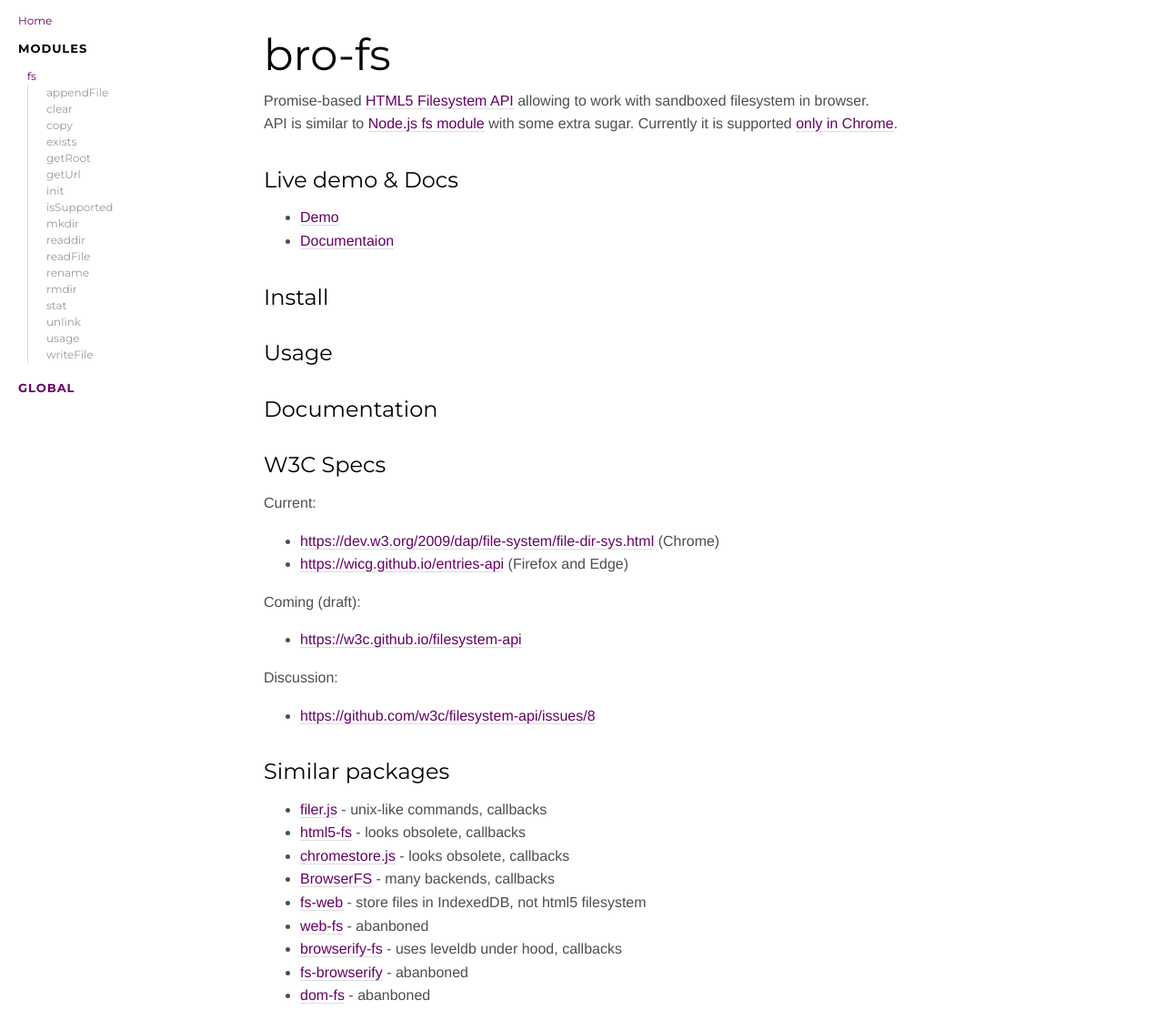
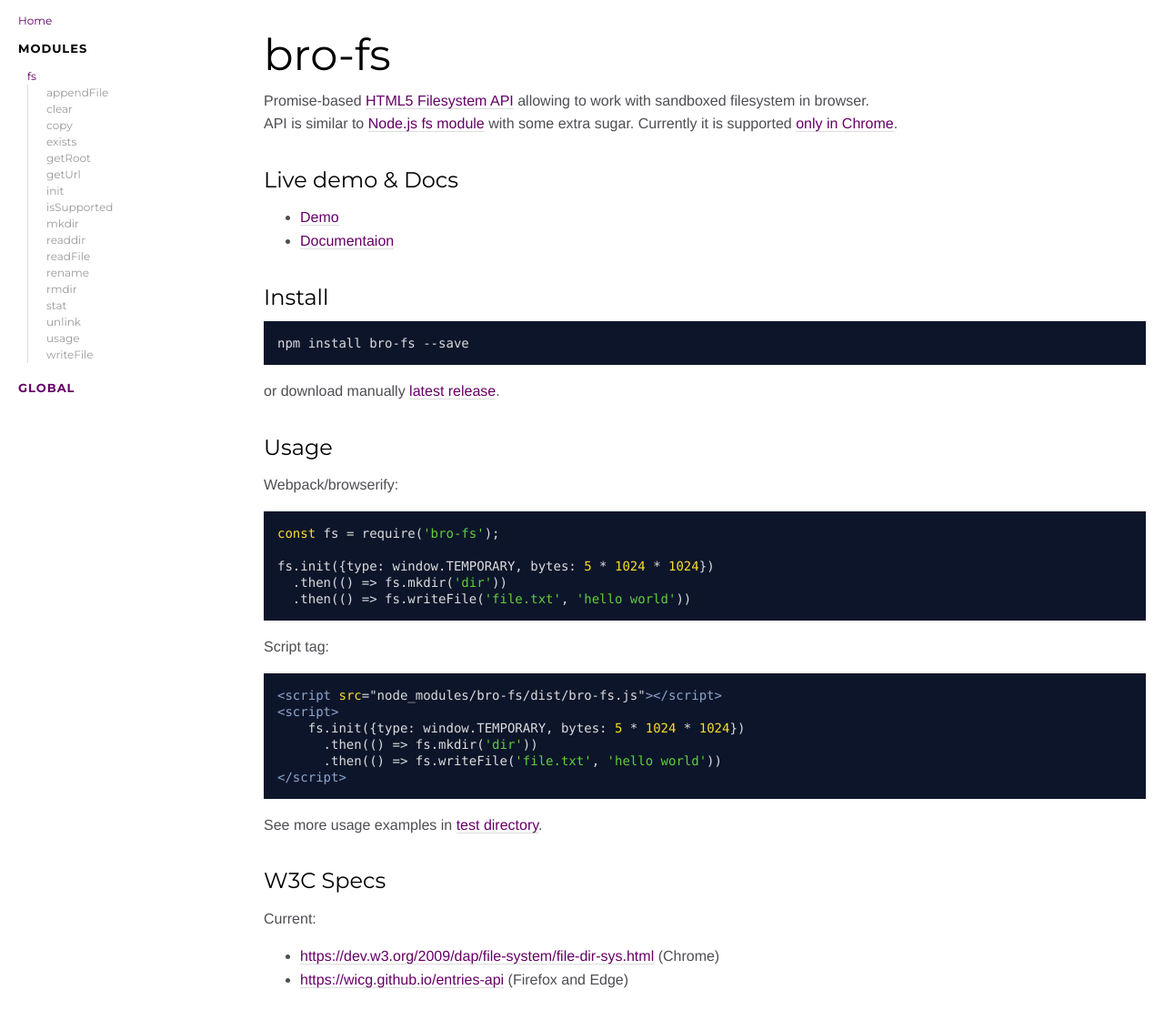
Before and after one commit to vitalets/bro-fs, a website built with webpack: page docs/index.html in a window 1280 px wide. Shown: the top 1110 px of the page at 91% size. Built offline with nearby package versions, Linux system fonts and the light colour scheme.

```diff
--- a/docs/demo/bro-fs.js
+++ b/docs/demo/bro-fs.js
@@ -82,8 +82,8 @@
 	 * @param {Object} [options]
 	 * @param {Number} [options.type=window.PERSISTENT] window.PERSISTENT | window.TEMPORARY
 	 * @param {Number} [options.bytes=1Mb]
-	 * @param {Boolean} [options.requestQuota=true] show request quota popup
-	 * (not needed for extensions with `unlimitedStorage` permission)
+	 * @param {Boolean} [options.requestQuota=true] show request quota popup for PERSISTENT type.
+	 * (`false` for Chrome extensions with `unlimitedStorage` permission)
 	 * @returns {Promise}
 	 */
 	exports.init = function (options = {}) {
@@ -533,7 +533,6 @@
 	 */
 	exports.read = function (dir) {
 	  return utils.promiseCall(dir.createReader(), 'readEntries')
-	    .then(entries => entries.sort(entry => entry.name));
 	};
 
 	/**
--- a/docs/index.html
+++ b/docs/index.html
@@ -53,7 +53,20 @@
 <li><a href="https://vitalets.github.io/bro-fs/demo/">Demo</a></li>
 <li><a href="https://vitalets.github.io/bro-fs/">Documentaion</a></li>
 </ul>
-<h2>Install</h2><h2>Usage</h2><h2>Documentation</h2><h2>W3C Specs</h2><p>Current:  </p>
+<h2>Install</h2><pre class="prettyprint source lang-bash"><code>npm install bro-fs --save</code></pre><p>or download manually <a href="">latest release</a>.</p>
+<h2>Usage</h2><p>Webpack/browserify:</p>
+<pre class="prettyprint source lang-js"><code>const fs = require('bro-fs');
+
+fs.init({type: window.TEMPORARY, bytes: 5 * 1024 * 1024})
+  .then(() => fs.mkdir('dir'))
+  .then(() => fs.writeFile('file.txt', 'hello world'))</code></pre><p>Script tag:</p>
+<pre class="prettyprint source lang-html"><code>&lt;script src=&quot;node_modules/bro-fs/dist/bro-fs.js&quot;>&lt;/script>
+&lt;script>
+    fs.init({type: window.TEMPORARY, bytes: 5 * 1024 * 1024})
+      .then(() => fs.mkdir('dir'))
+      .then(() => fs.writeFile('file.txt', 'hello world'))
+&lt;/script></code></pre><p>See more usage examples in <a href="/test">test directory</a>.</p>
+<h2>W3C Specs</h2><p>Current:  </p>
 <ul>
 <li><a href="https://dev.w3.org/2009/dap/file-system/file-dir-sys.html">https://dev.w3.org/2009/dap/file-system/file-dir-sys.html</a> (Chrome)</li>
 <li><a href="https://wicg.github.io/entries-api">https://wicg.github.io/entries-api</a> (Firefox and Edge)</li>
```
Also changed, not shown: docs/index.js.html (+2 -2 lines), docs/module-fs.html (+2 -2 lines), 1 other file.
